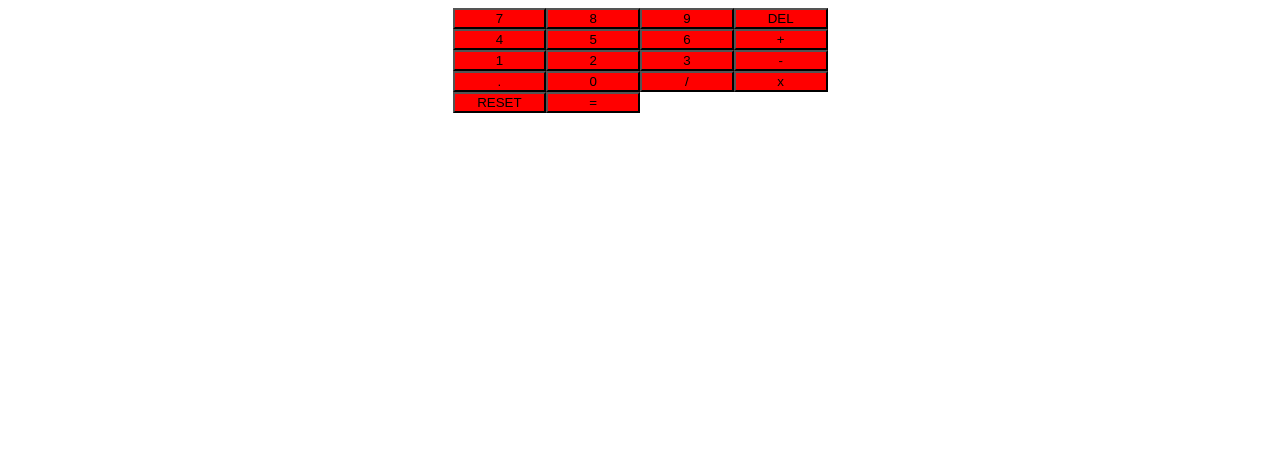
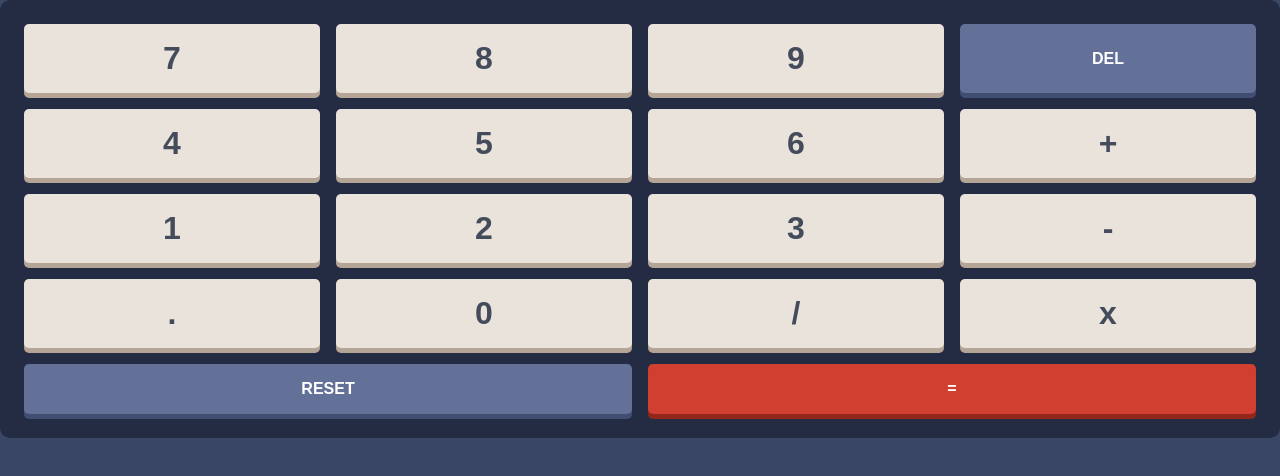
Before and after one commit to Andrekode/fm-calculator-app, a React (Create React App) app: page / in a window 1280 px wide. Shown: the top 476 px of the page. Built offline with nearby package versions, Linux system fonts and the light colour scheme.

Commit message:
added global styles and updated button styles

```diff
--- a/package.json
+++ b/package.json
@@ -6,6 +6,7 @@
     "@testing-library/jest-dom": "^5.16.4",
     "@testing-library/react": "^12.1.5",
     "@testing-library/user-event": "^13.5.0",
+    "nanoid": "^3.3.2",
     "react": "^18.0.0",
     "react-dom": "^18.0.0",
     "react-scripts": "5.0.0",
--- a/src/App.js
+++ b/src/App.js
@@ -1,10 +1,13 @@
 import React from 'react'
+import { nanoid } from 'nanoid'
 
 import { StyledButton } from './Components/Button/Button.style'
 import { Container } from './Container.style'
+import { GlobalStyles } from './GlobalStyles.styles'
 import Button from './Components/Button'
 
 export default function App() {
+
 
     const buttonValues = [
         7,8,9,'DEL',
@@ -14,23 +17,24 @@ export default function App() {
         "RESET","="
     ]
 
-    const buttonValuesob = {
-        buttonText: [1,2,3,"-",".",0,"/","x","RESET","="],
+    function handleClick(e) {
+        console.log(e.target)
+    }
 
 
-    }
 
 
 
     const buttons = buttonValues.map((btn, i) => {
         return (
-            <StyledButton value={btn} key={i}  backgroundColor='red'> </StyledButton>
+            <StyledButton value={btn} key={i} handleClick={handleClick} backgroundColor='red'> </StyledButton>
         )
     })
 
 
     return (
         <Container>
+            <GlobalStyles />
            {buttons}
         </Container>
 
--- a/src/Components/Button.js
+++ b/src/Components/Button.js
@@ -1,6 +1,6 @@
 import React from 'react'
 
 
-export default function Button({className, value, key}) {
-    return <button  key={key} className={className}>{value}</button>
+export default function Button({className, value, key, handleClick, e}) {
+    return <button  key={key} className={className} onClick={(e) => handleClick(e)}>{value}</button>
 }
--- a/src/Components/Button/Button.style.js
+++ b/src/Components/Button/Button.style.js
@@ -2,8 +2,45 @@ import styled from 'styled-components'
 
 import Button from '../Button'
 
+
+
 export const StyledButton = styled(Button)`
-    background-color: ${(props) => props.backgroundColor};
+    background-color:  #eae3dc;
+    color: 	#444b5a;
+    font-size: 2rem;
+    font-weight: 700;
+    display: flex;
+    justify-content: center;
+    align-items: center;
+    padding: 1rem;
+    border-radius: 5px;
+    box-shadow: 0 5px #b4a597;
+
+
+    border: 0;
+
+    ${props => props.value === 'DEL' && `background-color: #637097;`}
+    ${props => props.value === 'DEL' && `color: #ffff;`}
+    ${props => props.value === 'DEL' && `box-shadow: 0 5px  #404e72;`}
+    ${props => props.value === 'DEL' && `font-size: 1rem;`}
+    ${props => props.value === 'DEL' && `font-weight: 700;`}
+
+    ${props => props.value === 'RESET' && `background-color: #637097;`}
+    ${props => props.value === 'RESET' && `color: #ffff;`}
+    ${props => props.value === 'RESET' && `box-shadow: 0 5px  #404e72;`}
+    ${props => props.value === 'RESET' && `font-size: 1rem;`}
+    ${props => props.value === 'RESET' && `font-weight: 700;`}
+
+    ${props => props.value === '=' && `background-color: #d03f2f;`}
+    ${props => props.value === '=' && `color: #ffff;`}
+    ${props => props.value === '=' && `box-shadow: 0 5px #93261a;`}
+    ${props => props.value === '=' && `font-size: 1rem;`}
+    ${props => props.value === '=' && `font-weight: 700;`}
+
+    ${props => props.value === "RESET" && `grid-column: 1 / span 2 `}
+    ${props => props.value === '=' && `grid-column: 3 / span 2 `}
+
+
 
 
 
--- a/src/Container.style.js
+++ b/src/Container.style.js
@@ -2,11 +2,19 @@ import styled from 'styled-components'
 
 
 export const Container = styled.div `
+    background-color: #232c43;
+    border-radius: 10px;
+    padding: 1.5em;
     margin-left: auto;
     margin-right: auto;
-    max-width: 375px;
+    min-width: 300px;
+
     display: grid;
+    justify-content: center;
+    gap: 1em;
     grid-template-columns: repeat(4, 1fr);
 
 
+
+
 `
--- /dev/null
+++ b/src/GlobalStyles.styles.js
@@ -0,0 +1,17 @@
+import { createGlobalStyle } from 'styled-components'
+
+export const GlobalStyles = createGlobalStyle`
+    @import url('https://fonts.googleapis.com/css2?family=League+Spartan:wght@400;700&display=swap');
+
+
+    body {
+        font-family: 'League Spartan', sans-serif;
+        font-size: 1rem;
+        background-color: #3a4764;
+        margin: 0;
+        padding: 0;
+
+    }
+
+
+`
```
Also changed, not shown: 1 other file (tests, documents, lock files or other folders).
